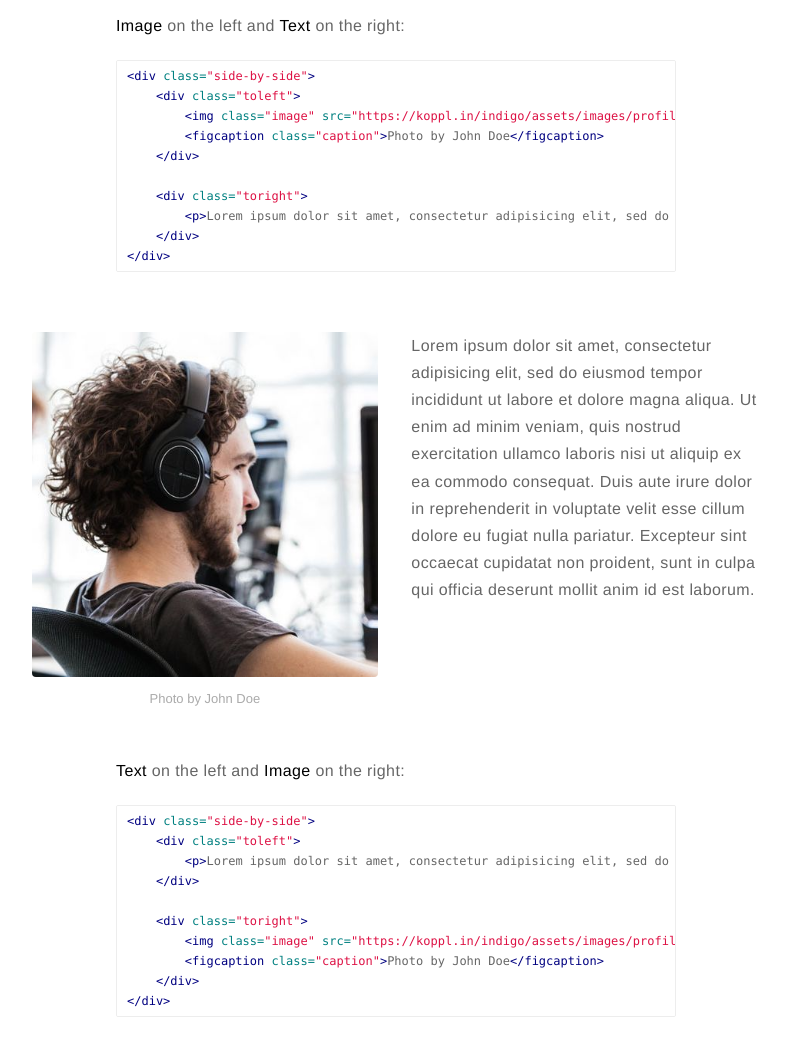
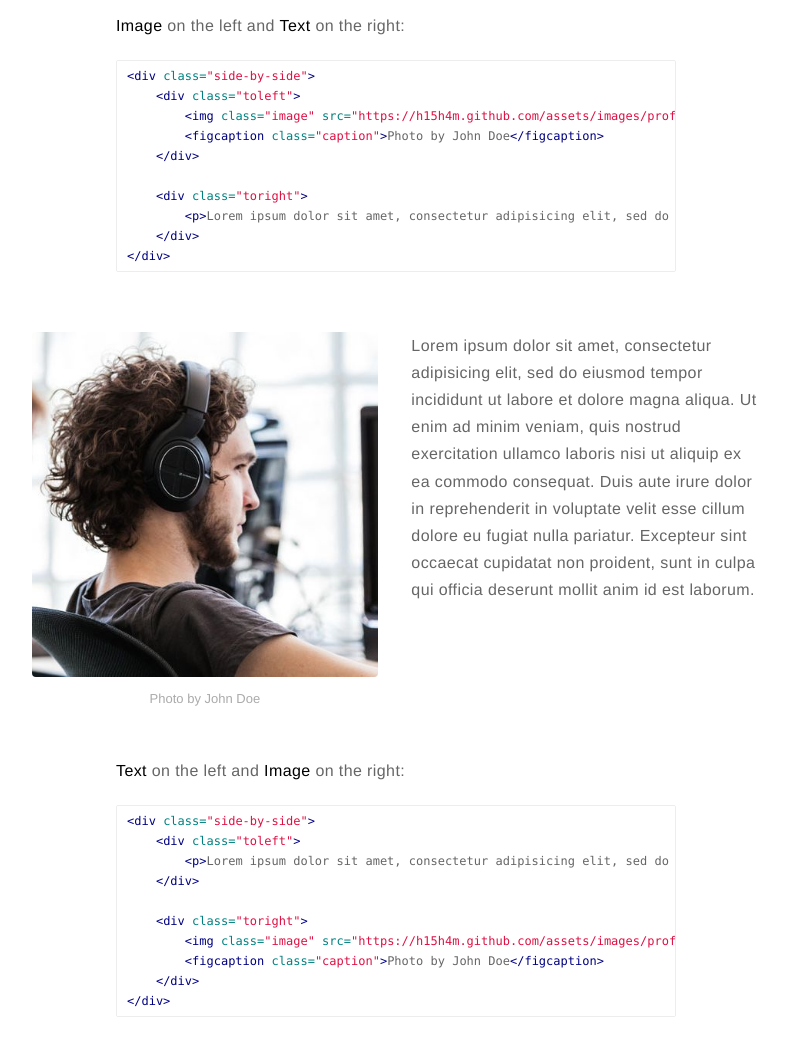
Before and after one commit to h15h4m/h15h4m.github.io, a Jekyll site: the page built from _posts/2015-02-24-markdown-extra-components.markdown, in a window 1280 px wide and 1400 px high, scrolled down 1068 px. Shown: the part 151-1188 px from the top of the window, without its empty margins (244-1032 px from the left). Built offline with Jekyll 4.4.1, drawn with Linux system fonts in a browser that asks for light colours; comment, search, counter and statistics services are not loaded; some of the changed lines change nothing that is shown.

Commit message:
Update _config.yml

```diff
--- a/_config.yml
+++ b/_config.yml
@@ -16,7 +16,7 @@ resume: true
 resume-external: true
 resume-url: https://google.com/?q=my+resume
 
-url: https://koppl.in/indigo
+url: https://h15h4m.github.com
 # your url: http://USERNAME.github.io
 
 permalink: /:title/
```
